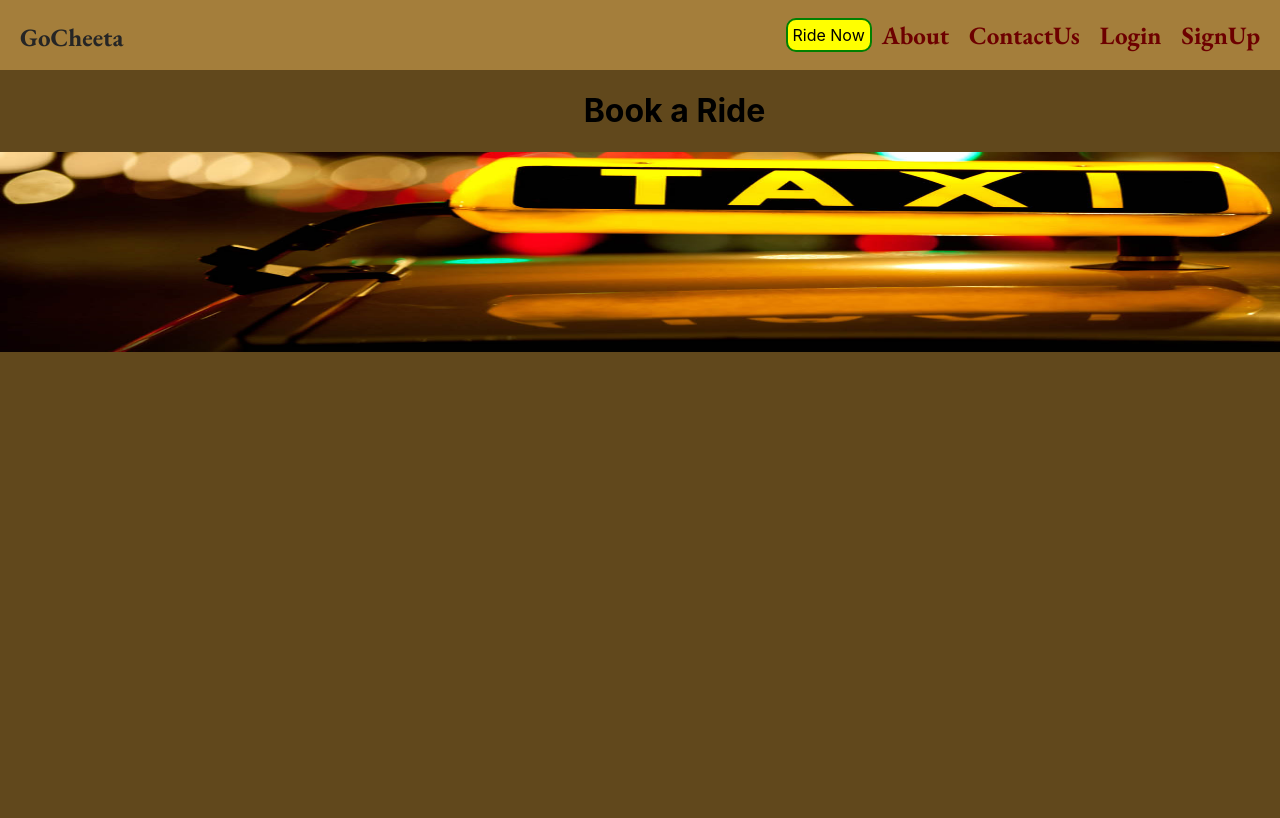
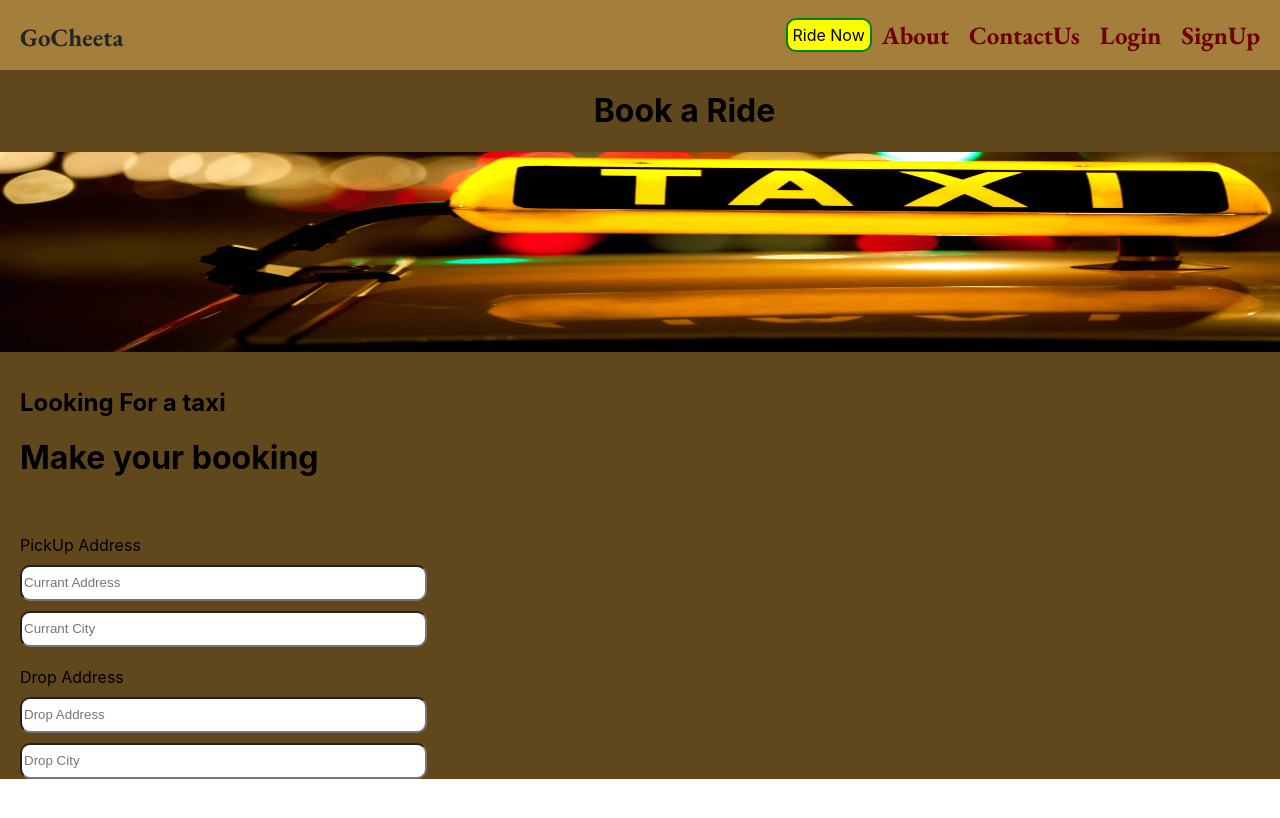
Before and after one commit to shavinduhimath200/gocheeta, a React (Create React App) app: page /RideNow in a window 1280 px wide. Shown: the top 818 px of the page. Built offline with nearby package versions, Linux system fonts and the light colour scheme; a web font is replaced by a local one.

Commit message:
Ride Now Forms

```diff
--- a/src/Components/Ride Now Components/RideNow.js
+++ b/src/Components/Ride Now Components/RideNow.js
@@ -1,6 +1,7 @@
 import React from 'react'
 import Navbar from '../HomeComponents/Navbar'
 import RideNowBody from './RideNowBody'
+import RideNowForm from './RideNowForm'
 
 
 
--- a/src/Components/Ride Now Components/RideNowBody.css
+++ b/src/Components/Ride Now Components/RideNowBody.css
@@ -1,13 +1,13 @@
 .RideNowBody_container {
     background-color: rgb(97, 72, 28);
     display: flex;
-    height: 100vh;
+    height: auto;
 
 
 }
 .RideNowBody_container h1{
     color: rgb(0, 0, 0);
-    text-align: center;
+
 
 
 }
@@ -16,3 +16,10 @@
     flex-direction: column;
 
 }
+.RideNowBody_section1 h2{
+    margin-left: 20px;
+
+}
+.RideNowBody_section1 h1{
+    margin-left: 20px;
+}
--- a/src/Components/Ride Now Components/RideNowBody.js
+++ b/src/Components/Ride Now Components/RideNowBody.js
@@ -1,13 +1,19 @@
 import React from 'react'
 import "./RideNowBody.css"
 import TaxiIMG from "../../Assets/taxi_img5.jpg"
+import RideNowForm from './RideNowForm'
 
 function RideNowBody() {
   return (
     <div className='RideNowBody_container'>
       <div className='RideNowBody_section1'>
-      <h1>Book a Ride</h1>
+      <h1 style={{textAlign:"center"}}>Book a Ride</h1>
       <img src={TaxiIMG} alt ="" width={1349} height={200} />
+      <p>
+        <h2>Looking For a taxi</h2>
+        <h1>Make your booking</h1>
+      </p>
+      <RideNowForm/>
     </div>
     </div>
   )
--- /dev/null
+++ b/src/Components/Ride Now Components/RideNowForm.css
@@ -0,0 +1,12 @@
+.RideNowForm_container{
+    display:flex;
+    flex-direction: column;
+    margin-left: 20px;
+
+}
+
+.RideNowForm{
+    display: flex;
+    flex-direction: column;
+    margin-top: 20px;
+}
--- /dev/null
+++ b/src/Components/Ride Now Components/RideNowForm.js
@@ -0,0 +1,64 @@
+import React from 'react'
+import "./RideNowForm.css"
+
+function RideNowForm() {
+  return (
+    <form>
+    <div className='RideNowForm_container'>
+    <div className='RideNowForm'>
+    <lable>PickUp Address</lable>
+    <input
+        type= "text"
+        name="PickUpAddress"
+        placeholder='Currant Address'
+        style={{
+            height:"30px",
+            width:"30%",
+            borderRadius:"10px",
+            marginTop:"10px"
+        }}
+    />
+    <input
+        type= "text"
+        name="PickUpAddress"
+        placeholder='Currant City'
+        style={{
+            height:"30px",
+            width:"30%",
+            borderRadius:"10px",
+            marginTop:"10px"
+        }}
+    />
+    <lable style={{
+        marginTop:"20px"
+    }}>Drop Address</lable>
+    <input
+        type= "text"
+        name="DropAddress"
+        placeholder='Drop Address'
+        style={{
+            height:"30px",
+            width:"30%",
+            borderRadius:"10px",
+            marginTop:"10px"
+        }}
+    />
+    <input
+        type= "text"
+        name="DropCity"
+        placeholder='Drop City'
+        style={{
+            height:"30px",
+            width:"30%",
+            borderRadius:"10px",
+            marginTop:"10px"
+        }}
+    />
+    </div>
+
+    </div>
+    </form>
+  )
+}
+
+export default RideNowForm
```
Also changed, not shown: src/Components/HomeComponents/HomeBody.js (+5 -5 lines), src/Components/HomeComponents/HomeBody2.js (+5 -5 lines).
